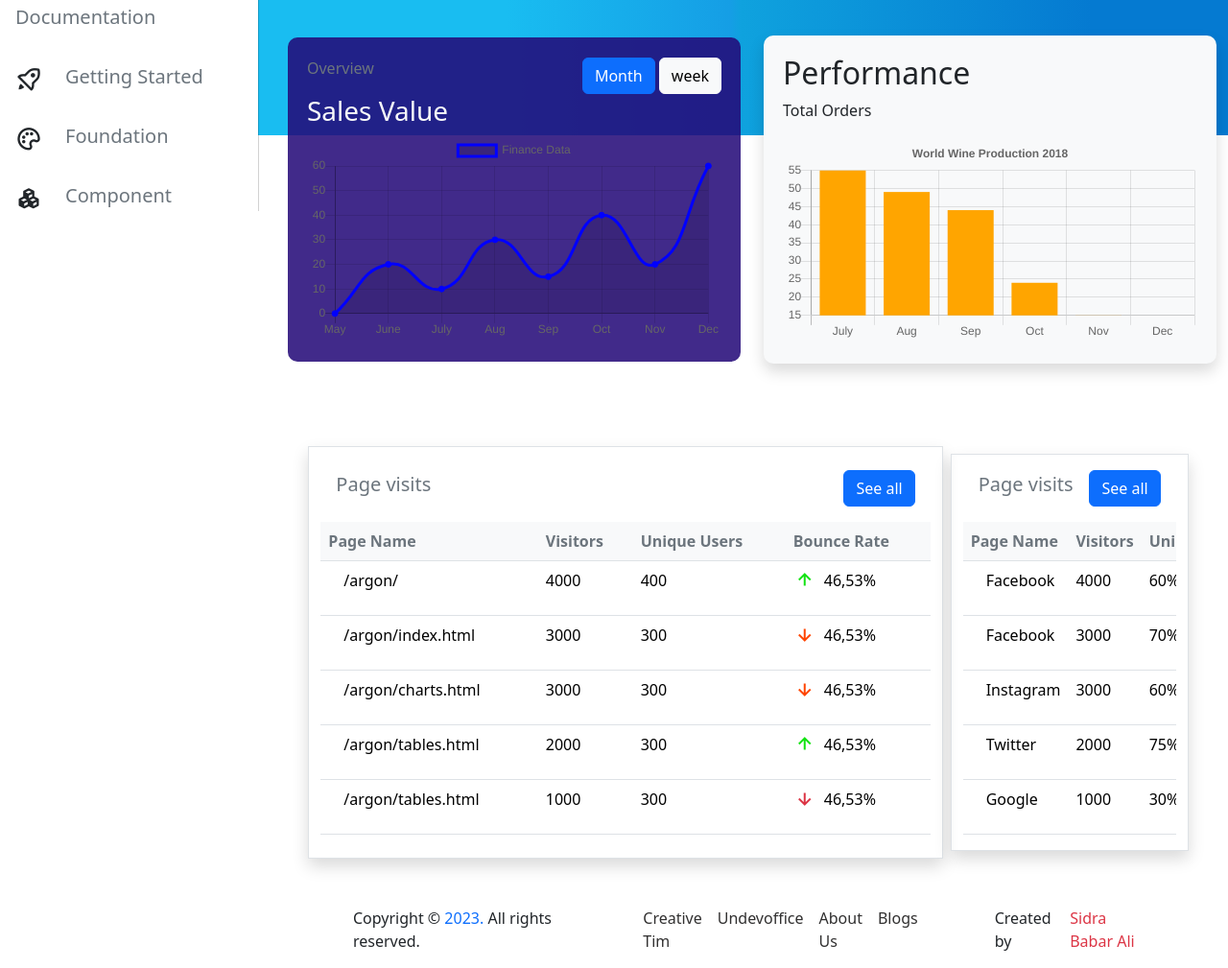
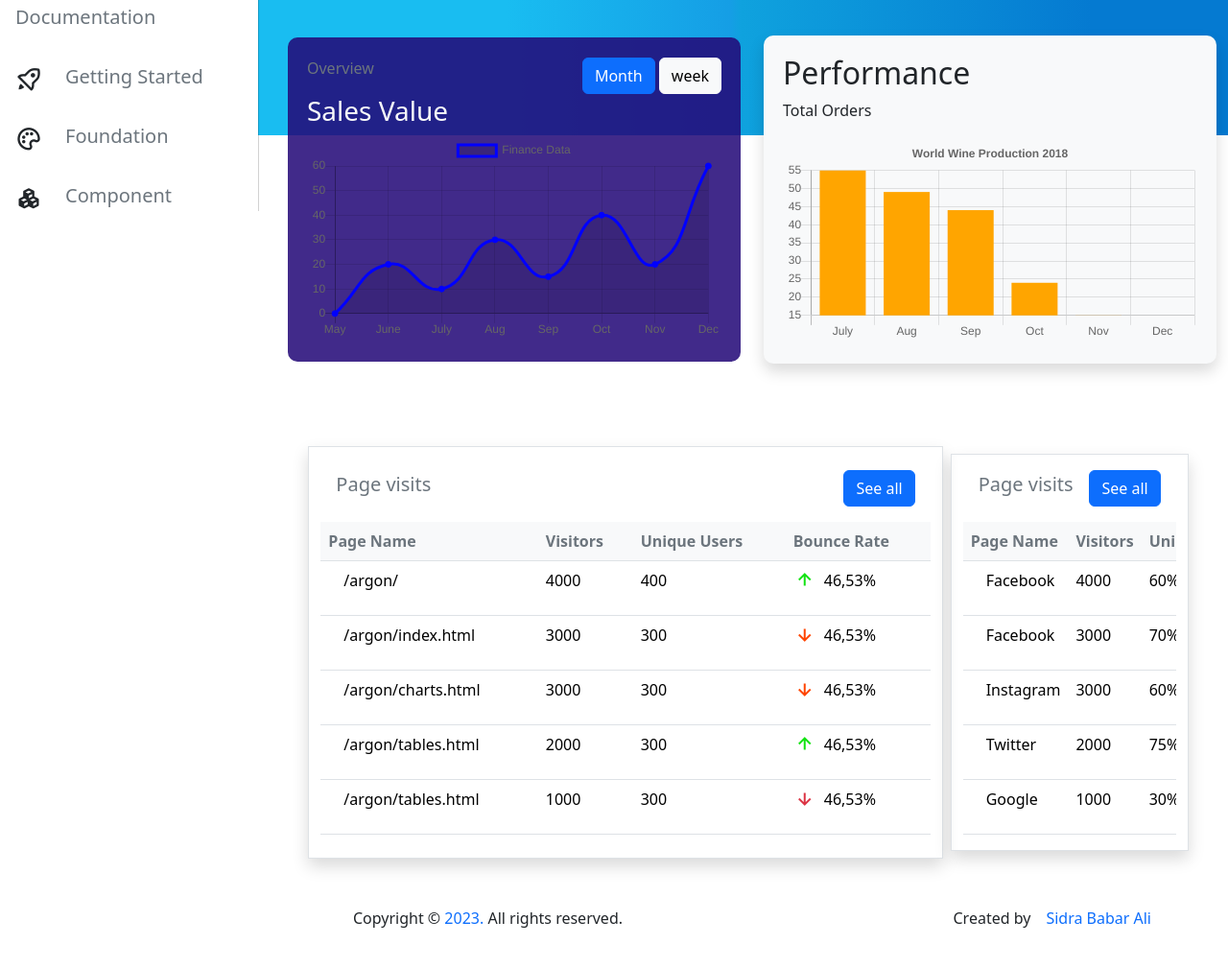
Before and after one commit to Sidra111Babar/dashBoard, a plain HTML site: page index.html in a window 1280 px wide. Shown: the part 580-1589 px from the top of the page at 96% size. After the commit the page ends 1565 px from the top, so only its background shows below. Drawn offline with nearby package versions, Linux system fonts and the light colour scheme.

Commit message:
index.html

```diff
--- a/index.html
+++ b/index.html
@@ -380,15 +380,9 @@
         </div>
         <div class="footer container">
             <p>Copyright &copy; <span class="text-primary"> 2023.</span> All rights reserved.</p>
-             <div class="footerLinks d-flex gap-3 mb-3">
-                     <a href="">Creative Tim</a>
-                     <a href="">Undevoffice</a>
-                     <a href="">About Us</a>
-                     <a href="">Blogs</a>
-             </div>
              <div class="footerLinks d-flex gap-3">
                   <p>Created by</p>
-                  <p class="text-danger">Sidra Babar Ali</p>
+                  <p class="text-primary">Sidra Babar Ali</p>
              </div>
         </div>
       </div>
```
